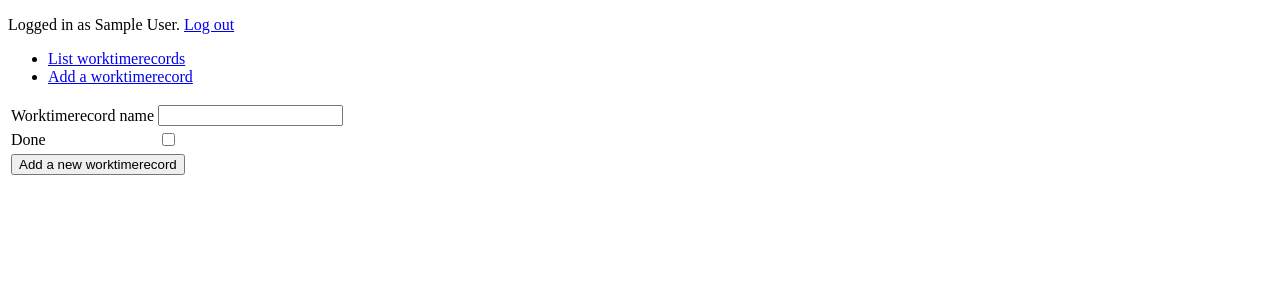
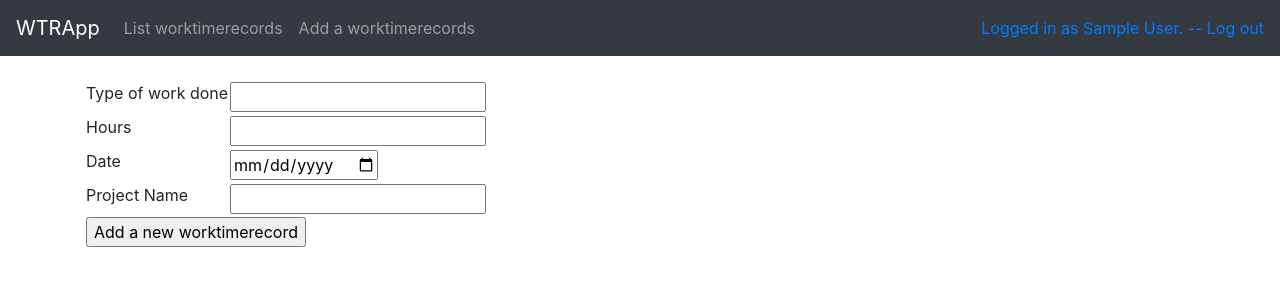
Before and after one commit to Kahvipuu/Tyoaikaseuranta, a Flask app: page /worktimerecords/new/ in a window 1280 px wide. Shown: the top 300 px of the page. Run offline with Flask 2, Linux system fonts and the light colour scheme; a user stored in the database is signed in; tables that the repository leaves empty hold one stand-in row (values such as "Sample post"); some libraries are stand-ins or nearby versions.

Commit message:
viikko4 valmis, ei vaan toimi.. uusi tietokantataulu liitostaululla, ulkoasu muutettu, yhteenvetokysely ilmeisesti muuten kunnossa paitsi ettei tiedot tulostu käyttäjälle

```diff
--- a/application/__init__.py
+++ b/application/__init__.py
@@ -22,6 +22,7 @@ else:
 db = SQLAlchemy(app)
 
 # Kansiosta application tiedoston views sisältö, omaa kamaa
+from application import models
 from application import views
 # Kansiosta applic/worktimerecords
 from application.worktimerecords import models
@@ -29,6 +30,9 @@ from application.worktimerecords import views
 # autentikaatio
 from application.auth import models
 from application.auth import views
+# projektit
+from application.projects import models
+from application.projects import views
 
 # kirjautumistoiminnallisuus
 from application.auth.models import User
--- a/application/templates/layout.html
+++ b/application/templates/layout.html
@@ -2,27 +2,47 @@
 <html>
   <head>
     <meta charset="utf-8">
-    <title>TodoApp</title>
+    <title>WTRApp</title>
+    <link rel="stylesheet" href="https://maxcdn.bootstrapcdn.com/bootstrap/4.0.0/css/bootstrap.min.css" integrity="sha384-Gn5384xqQ1aoWXA+058RXPxPg6fy4IWvTNh0E263XmFcJlSAwiGgFAW/dAiS6JXm" crossorigin="anonymous">
   </head>
 
   <body>
-    {% if current_user.is_authenticated %}
-    <p>
-      Logged in as {{ current_user.name }}. <a href="{{ url_for('auth_logout') }}">Log out</a>
-    </p>
-    {% else %}
-    <a href="{{ url_for('auth_login') }}">Log in </a>
-    {% endif %}
 
-    <ul>
-      <li><a href="{{ url_for('worktimerecords_index') }}">List worktimerecords</a></li>
-      <li><a href="{{ url_for('worktimerecords_form') }}">Add a worktimerecord</a></li>
-    </ul>
+    <nav class="navbar navbar-expand-md navbar-dark bg-dark mb-4">
+      <a class="navbar-brand" href="#">WTRApp</a>
+      <button class="navbar-toggler" type="button" data-toggle="collapse" data-target="#navbarCollapse" aria-controls="navbarCollapse" aria-expanded="false" aria-label="Toggle navigation">
+        <span class="navbar-toggler-icon"></span>
+      </button>
+      <div class="collapse navbar-collapse" id="navbarCollapse">
+        <ul class="navbar-nav mr-auto">
+          <li class="nav-item">
+            <a class="nav-link" href="{{ url_for('worktimerecords_index') }} ">List worktimerecords</a>
+          </li>
+          <li class="nav-item">
+            <a class="nav-link" href="{{ url_for('worktimerecords_form') }} ">Add a worktimerecords</a>
+          </li>
+        </ul>
+        <div class="form-inline mt-2 mt-md-0">
+          {% if current_user.is_authenticated %}
+          <a href="{{ url_for('auth_logout') }}">Logged in as {{ current_user.name }}. -- Log out</a>
+          {% else %}
+          <a href="{{ url_for('auth_login') }}">Log in </a>
+          {% endif %}
+        </div>
+      </div>
+    </nav>
 
+  <main role="main" class="container">
     {% block body %}
       <p>
         Content.
       </p>
     {% endblock %}
+  </main>
+
+    <script src="https://code.jquery.com/jquery-3.2.1.slim.min.js" integrity="sha384-KJ3o2DKtIkvYIK3UENzmM7KCkRr/rE9/Qpg6aAZGJwFDMVNA/GpGFF93hXpG5KkN" crossorigin="anonymous"></script>
+    <script src="https://cdnjs.cloudflare.com/ajax/libs/popper.js/1.12.9/umd/popper.min.js" integrity="sha384-ApNbgh9B+Y1QKtv3Rn7W3mgPxhU9K/ScQsAP7hUibX39j7fakFPskvXusvfa0b4Q" crossorigin="anonymous"></script>
+    <script src="https://maxcdn.bootstrapcdn.com/bootstrap/4.0.0/js/bootstrap.min.js" integrity="sha384-JZR6Spejh4U02d8jOt6vLEHfe/JQGiRRSQQxSfFWpi1MquVdAyjUar5+76PVCmYl" crossorigin="anonymous"></script>
+
   </body>
 </html>
--- a/application/templates/worktimerecords/new.html
+++ b/application/templates/worktimerecords/new.html
@@ -22,17 +22,33 @@
     </tr>
     <tr>
       <td>
-        {{ form.done.label }}
+        {{ form.hours.label }}
       </td>
       <td>
-        {{ form.done }}
+        {{ form.hours }}
       </td>
     </tr>
     <tr>
-      <td colspan="3">
+      <td>
+        {{ form.dateofwork.label }}
+      </td>
+      <td>
+        {{ form.dateofwork }}
+      </td>
+    </tr>
+    <tr>
+      <td>
+        {{ form.project.label }}
+      </td>
+      <td>
+        {{ form.project }}
+      </td>
+    </tr>
+    <tr>
+      <td colspan="5">
         <input type="submit" value="Add a new worktimerecord"/>
       </td>
-  </tr>
+    </tr>
 
 </form>
 {% endblock %}
--- a/application/views.py
+++ b/application/views.py
@@ -1,6 +1,7 @@
 from flask import render_template
 from application import app
+from application.auth.models import User
 
 @app.route("/")
 def index():
-    return render_template("index.html")
+    return render_template("index.html", users_record = User.find_users_records())
--- a/application/worktimerecords/forms.py
+++ b/application/worktimerecords/forms.py
@@ -1,9 +1,12 @@
 from flask_wtf import FlaskForm
-from wtforms import BooleanField, StringField, validators
+from wtforms import BooleanField, StringField, validators, IntegerField, DateField
 
 class WorktimerecordForm(FlaskForm):
-    name = StringField("Worktimerecord name", [validators.Length(min=3)])
+    name = StringField("Type of work done", [validators.Length(min=3)])
     done = BooleanField("Done")
+    hours = IntegerField("Hours")
+    dateofwork = DateField("Date")
+    project = StringField("Project Name")
 
     class Meta:
         csrf = False
--- a/application/worktimerecords/views.py
+++ b/application/worktimerecords/views.py
@@ -19,7 +19,8 @@ def worktimerecords_form():
 def worktimerecords_set_done(worktimerecord_id):
 
     wtr = Worktimerecord.query.get(worktimerecord_id)
-    wtr.done = True
+
+    db.session().delete(wtr)
     db.session().commit()
 
     return redirect(url_for("worktimerecords_index"))
@@ -33,8 +34,12 @@ def worktimerecords_create():
         return render_template("worktimerecords/new.html", form = form)
 
     wtr = Worktimerecord(form.name.data)
-    wtr.done = form.done.data
+    wtr.hours = form.hours.data
+    wtr.dateofwork = form.dateofwork.data
     wtr.account_id = current_user.id
+
+    # miten??
+    wtr.project_id = form.project.data
 
     db.session().add(wtr)
     db.session().commit()
```
Also changed, not shown: application/auth/models.py (+24 -6 lines), application/models.py (added, +10 -0 lines), application/projects/models.py (added, +32 -0 lines), application/templates/index.html (+17 -0 lines), application/templates/worktimerecords/list.html (+9 -4 lines), application/worktimerecords/models.py (+10 -5 lines), application/projects/views.py (added).
